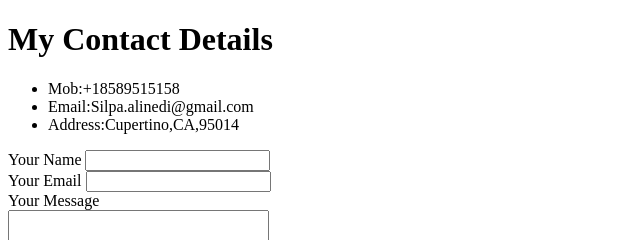
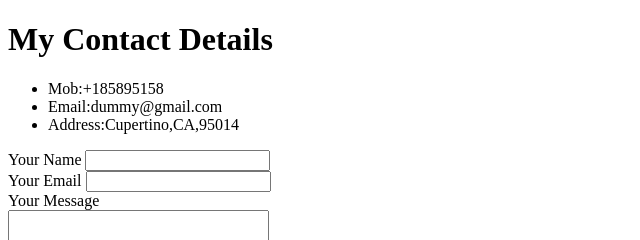
Before and after one commit to Alinedi/SA, a plain HTML site: page contact details.html in a window 1280 px wide. Shown: the top 240 px of the page, 0-640 px from the left. Drawn offline with Linux system fonts and the light colour scheme.

Commit message:
Update contact details.html

```diff
--- a/contact details.html
+++ b/contact details.html
@@ -7,11 +7,11 @@
   <body>
     <h1>My Contact Details</h1>
     <ul>
-      <li>Mob:+18589515158</li>
-      <li>Email:Silpa.alinedi@gmail.com</li>
+      <li>Mob:+185895158</li>
+      <li>Email:dummy@gmail.com</li>
       <li>Address:Cupertino,CA,95014</li>
       </ul>
-      <form action='mailto:silpa.alinedi@gmail.com' method='post' enctype='text/plain'>
+      <form action='mailto:dummy@gmail.com' method='post' enctype='text/plain'>
         <label>Your Name</label>
         <input type='text' name='Your name' value='' /><br />
         <label>Your Email</label>
```
